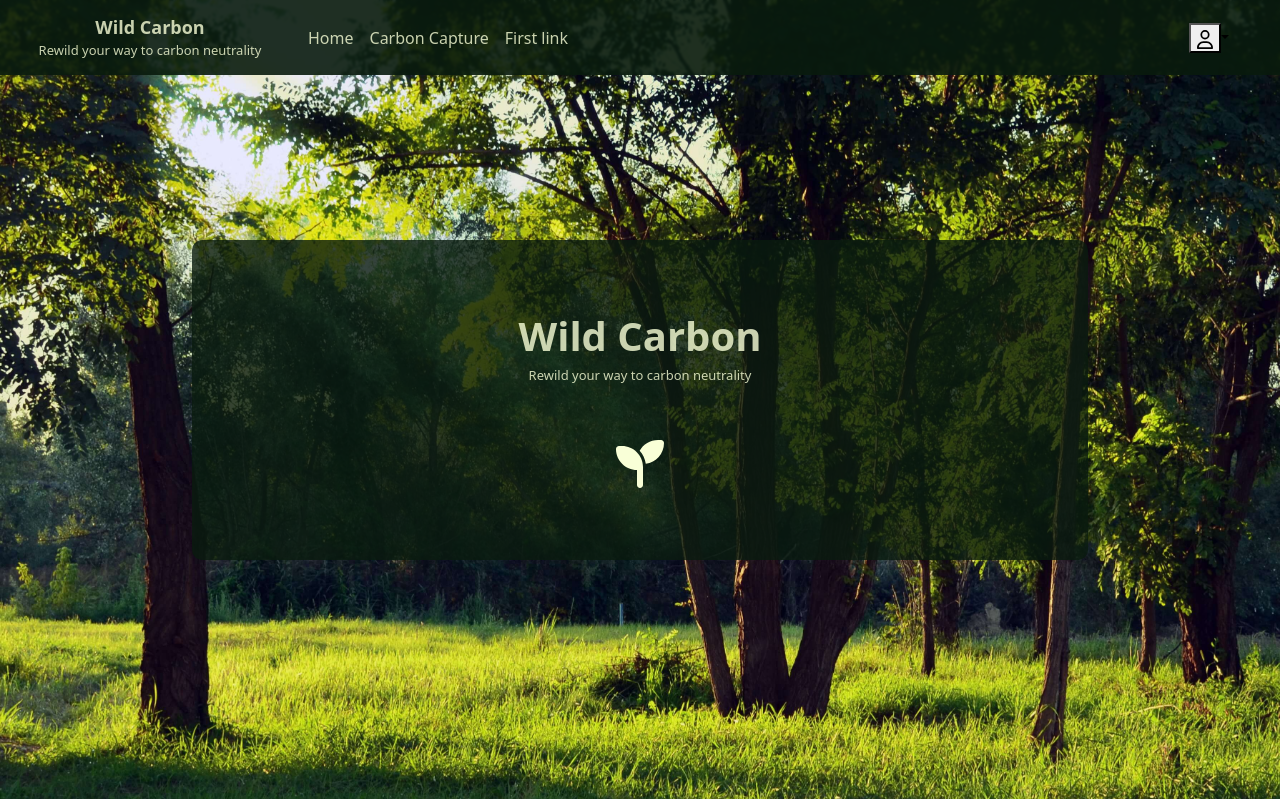
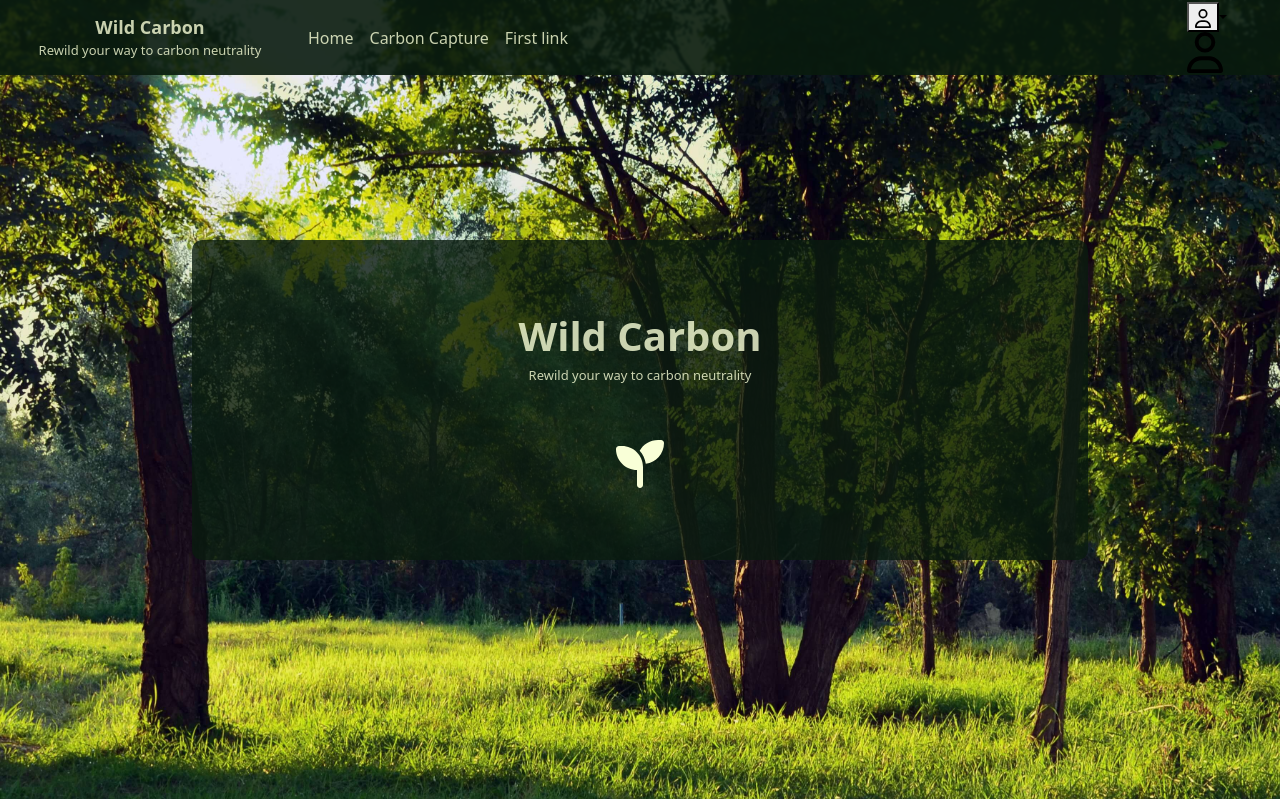
Before and after one commit to Stephen-J-Whitaker/wild-carbon, a Django app: page / in a window 1280 px wide. Shown: the top 799 px of the page. Run offline with Django 3.2, Linux system fonts and the light colour scheme; parts of the project's set-up code (start-up, migrations or seed data) failed here and were passed over; some libraries are stand-ins or nearby versions.

Commit message:
FEAT: Add basket link to header

```diff
--- a/templates/base.html
+++ b/templates/base.html
@@ -42,6 +42,10 @@
                                 <!-- Icon supplied by font awesome https://fontawesome.com/  -->
                                 <img class="account-menu-icon" src="{% static 'static_media/icons/base_account_menu.svg' %}" alt="Open the account menu">
                             </button>
+                            <a href="{% url 'basket' %}">
+                                <!-- Icon supplied by font awesome https://fontawesome.com/  -->
+                                <img class="basket-icon" src="{% static 'static_media/icons/base_account_menu.svg' %}" alt="Open your basket">
+                            </a>
                             <ul class="dropdown-menu dropdown-menu-end">
                                 {% if user.is_authenticated %}
                                     <li>
```
Also changed, not shown: static/static_media/icons/base-basket.svg (added).
